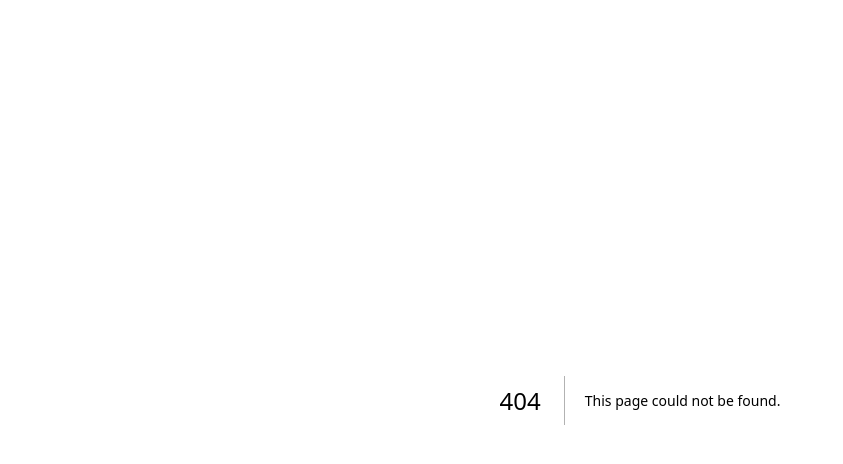
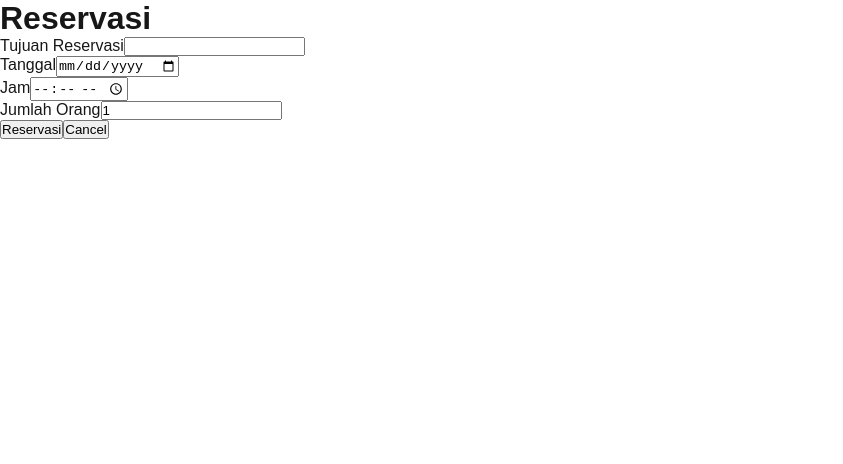
Before and after one commit to KevinStvns23/uas-dapur-senja, a Next.js app: page /SistemBooking/reservasi in a window 1280 px wide. Before the commit this address had no page. Shown: the top 464 px of the page, without its empty margins (0-843 px from the left). Built offline with nearby package versions, Linux system fonts and the light colour scheme.

Commit message:
membuat fitur reservasi

```diff
--- /dev/null
+++ b/src/app/SistemBooking/reservasi/page.tsx
@@ -0,0 +1,71 @@
+"use client";
+
+import { useState, type FormEvent } from "react";
+import { useRouter } from "next/navigation";
+
+export default function Reservasi() {
+  const router = useRouter();
+  const [tujuan, setTujuan] = useState("");
+  const [tanggal, setTanggal] = useState("");
+  const [jam, setJam] = useState("");
+  const [jumlahOrang, setJumlahOrang] = useState(1);
+  const [pesan, setPesan] = useState("");
+  const [loading, setLoading] = useState(false);
+
+  const handleSubmit = async (e: FormEvent<HTMLFormElement>) => {
+    e.preventDefault();
+    setLoading(true);
+    setPesan("");
+
+    try {
+      const res = await fetch("/api/reservasi", {
+        method: "POST",
+        headers: { "Content-Type": "application/json" },
+        body: JSON.stringify({ tujuan, tanggal, jam, jumlahOrang }),
+      });
+
+      if (!res.ok) {
+        const data = await res.json();
+        setPesan(data.error ?? "Gagal menyimpan");
+        return;
+      }
+
+      router.push("/SistemBooking/booking");
+    } catch {
+      setPesan("Tidak bisa terhubung ke server");
+    } finally {
+      setLoading(false);
+    }
+  };
+
+  return (
+    <>
+      <main>
+        <h1>Reservasi</h1>
+
+        <form onSubmit={handleSubmit}>
+          <div>
+            <label htmlFor="tujuan">Tujuan Reservasi</label>
+            <input id="tujuan" type="text" value={tujuan} onChange={(e) => setTujuan(e.target.value)} required />
+          </div>
+          <div>
+            <label htmlFor="tanggal">Tanggal</label>
+            <input id="tanggal" type="date" value={tanggal} onChange={(e) => setTanggal(e.target.value)} required />
+          </div>
+          <div>
+            <label htmlFor="jam">Jam</label>
+            <input id="jam" type="time" value={jam} onChange={(e) => setJam(e.target.value)} required />
+          </div>
+          <div>
+            <label htmlFor="jumlahOrang">Jumlah Orang</label>
+            <input id="jumlahOrang" type="number" min={1} value={jumlahOrang} onChange={(e) => setJumlahOrang(Number(e.target.value))} />
+          </div>
+          <button type="submit" disabled={loading}>{loading ? "Menyimpan..." : "Reservasi"}</button>
+          <button type="button" onClick={() => router.push("/home")} disabled={loading}>Cancel</button>
+        </form>
+
+        {pesan && <p>{pesan}</p>}
+      </main>
+    </>
+  );
+}
```
